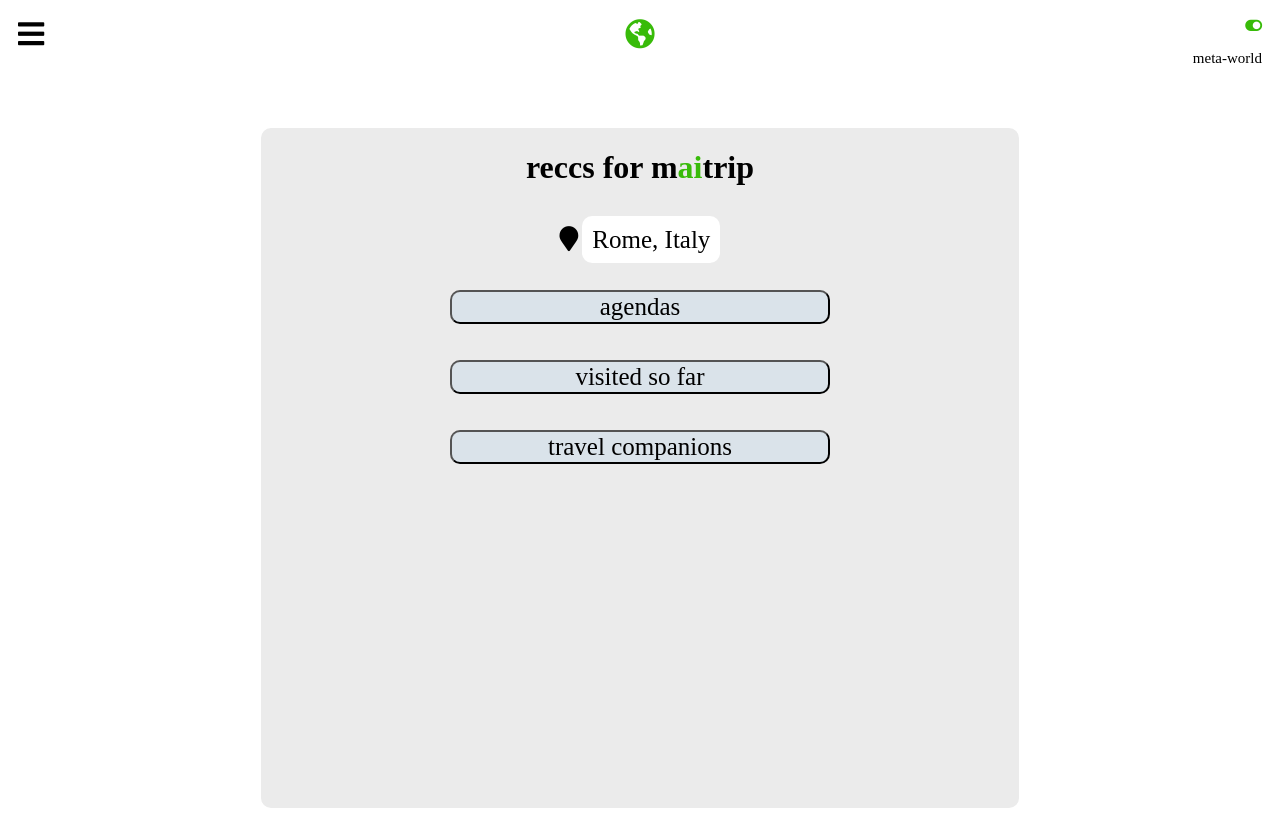
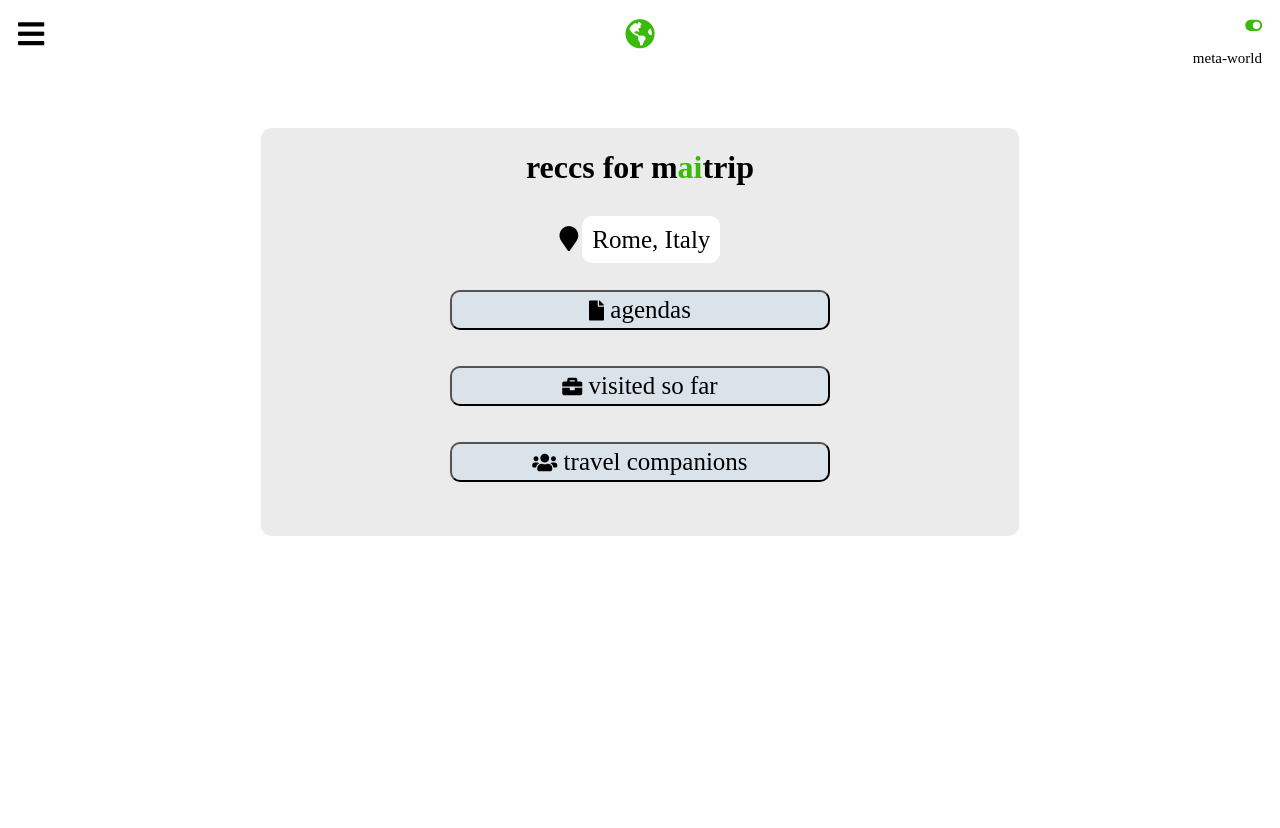
Before and after one commit to Uttara09/maiworld, a Flask app: template templates/reccs.html in a window 1280 px wide. Run offline with Flask 2, Linux system fonts and the light colour scheme; the template is opened without the code that fills it, so the values that code supplies are empty; parts of the project's set-up code (start-up, migrations or seed data) failed here and were passed over; some libraries are stand-ins or nearby versions; some web fonts are replaced.

Commit message:
minor changes

```diff
--- a/static/css/styles.css
+++ b/static/css/styles.css
@@ -23,7 +23,7 @@ div {
 }*/
 
 .main_screen {
-	height:85vh;
+	/*height:85vh;*/
 	width:60%;
 	background-color: #EBEBEB;
 	border-radius:15px;
@@ -32,7 +32,7 @@ div {
 }
 
 .main_screen_bar {
-	height:85vh;
+	/*height:85vh;*/
 	width:100%;
 	color:black;
 	text-align: center;
@@ -67,6 +67,10 @@ div {
 	color: #38BB09;
 }
 
+.bg_white {
+	background-color: white;
+}
+
 .search {
 	font-family: 'ABeeZee';
 	width: 60%;
@@ -89,6 +93,7 @@ button {
 	font-size:25px;
 	background-color:rgba(70, 153, 223, 0.1);
 	border-radius:10px;
+	height: 40px;
 }
 
 text {
@@ -111,6 +116,10 @@ text {
 	font-size:10px;
 }
 
+.font_20 {
+	font-size:20px;
+}
+
 .item {
 	font-family: 'ABeeZee';
 	font-size:35px;
@@ -120,8 +129,8 @@ text {
 
 .main_panel {
 	width:50%;
-	height:100%;
 	margin: 0 auto;
+	height: ;
 }
 
 img {
--- a/templates/reccs.html
+++ b/templates/reccs.html
@@ -36,12 +36,17 @@
 						<i class="fa fa-map-marker font_25" aria-hidden="true"></i>
 						<text class="font_25">Rome, Italy</text>
 						<br><br><br>
-						<button>agendas</button>
+						<a href="agendas.html">
+							<button><i class="fas fa-file font_20"></i>  agendas</button>
+						</a>
 						<br><br><br>
-						<button>visited so far</button>
+						<button><i class="fas fa-briefcase font_20"></i>  visited so far</button>
 						<br><br><br>
-						<button>travel companions</button>
+						<a href="travel_companions.html">
+							<button><i class="fas fa-users font_20"></i>  travel companions</button>
+						</a>
 					</div>
+					<br><br><br>
 				</div>
 			</div>
 		</div>
```
Also changed, not shown: templates/agendas.html (+12 -0 lines).
